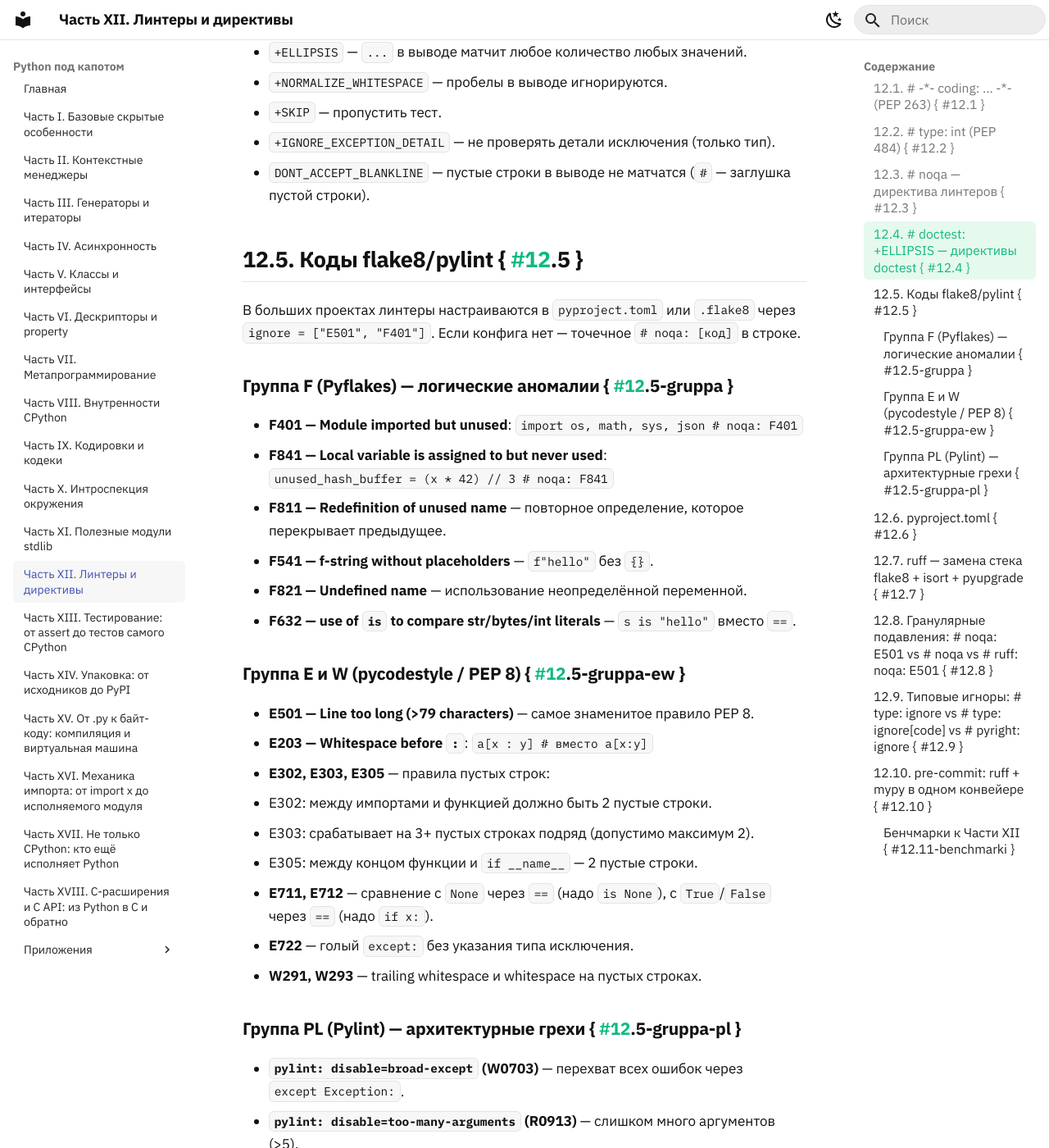
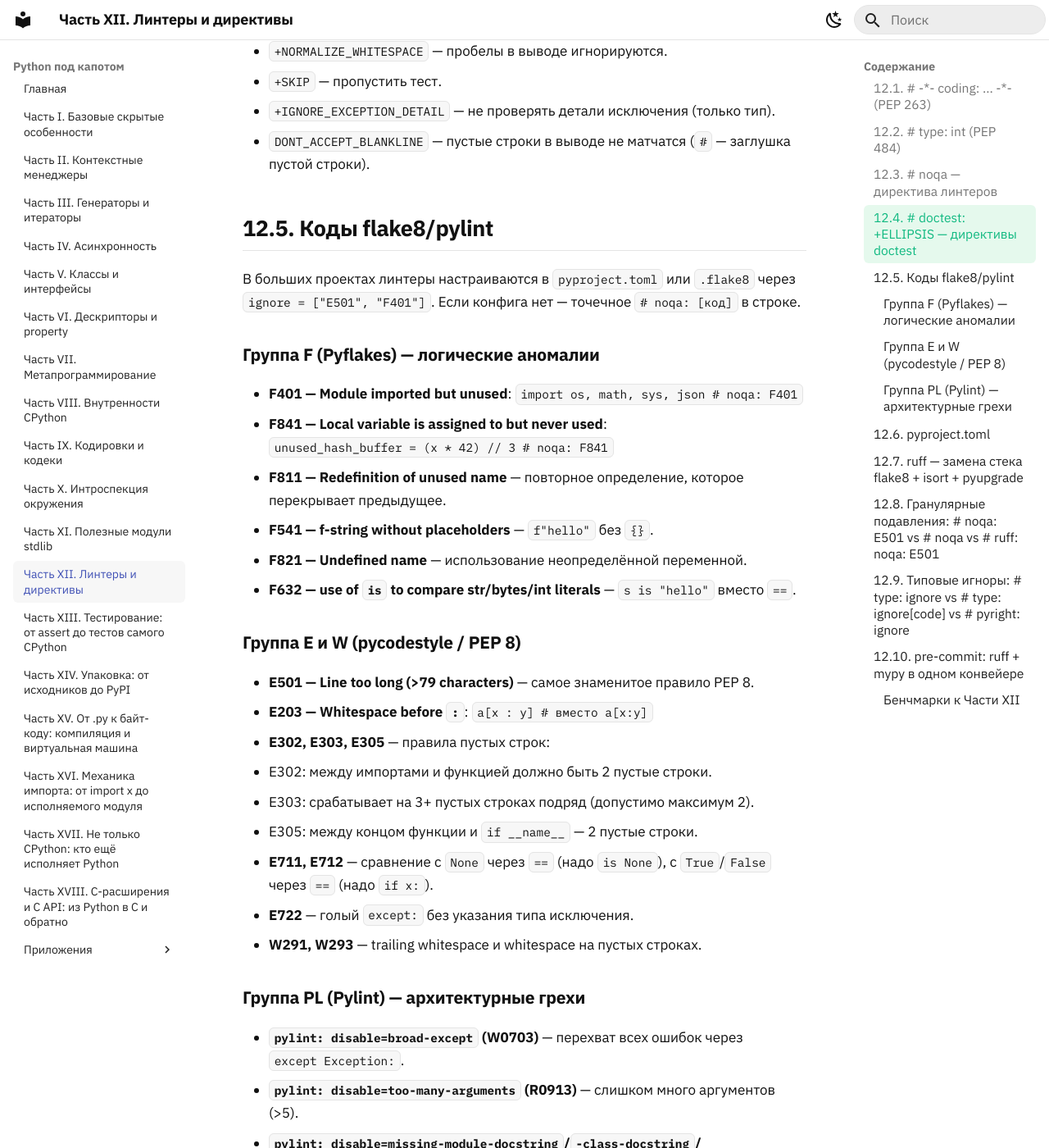
Before and after one commit to n3xumc0r3/py-underhood, an MkDocs documentation site: the page built from book/12-linters.md, in a window 1280 px wide and 1400 px high, scrolled down 2753 px. Shown: the whole window at 82% size. Built offline with MkDocs 1.6.1 and Material for MkDocs 9.7.7, drawn with Linux system fonts in a browser that asks for light colours; part of the change alters nothing that is shown; some of the changed text lies outside the part shown.

```diff
--- a/mkdocs.yml
+++ b/mkdocs.yml
@@ -68,9 +68,7 @@ markdown_extensions:
       toc_depth: 3
   - pymdownx.details
   - pymdownx.magiclink:
-      repo_url_shorthand: true
-      user: n3xumc0r3
-      repo: py-underhood
+      repo_url_shorthand: false
   - pymdownx.superfences:
       custom_fences:
         - name: mermaid
```
